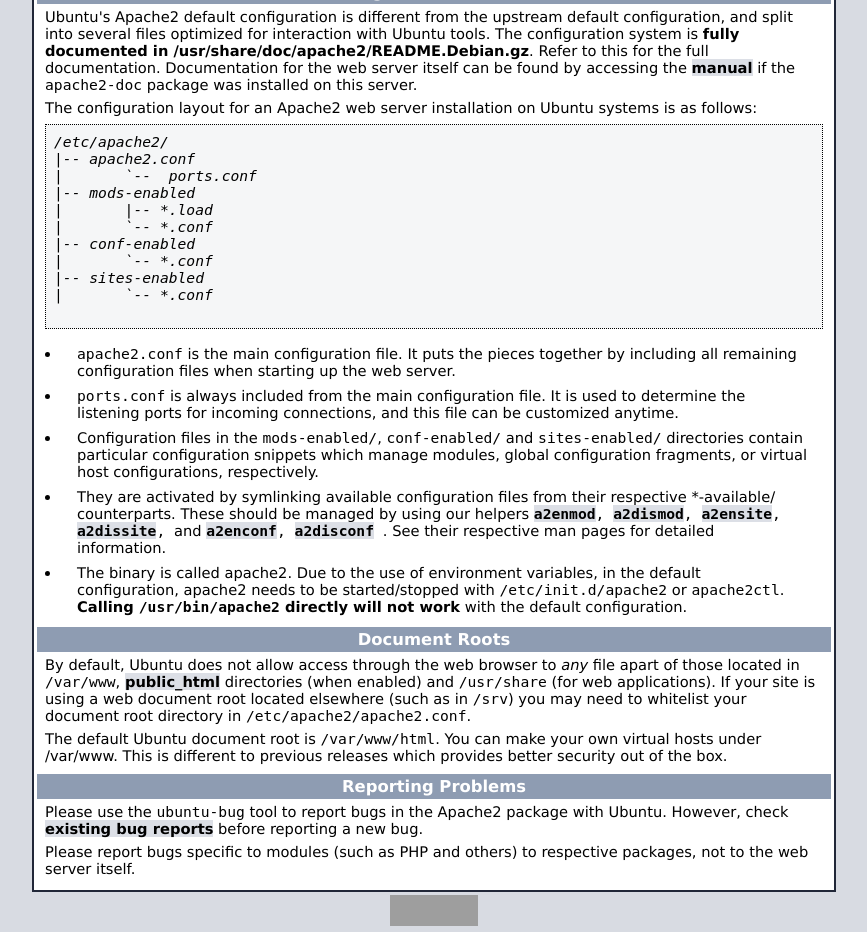
After one commit to qwertxzy/php-cms, a PHP site: page /index.html in a window 1280 px wide. The commit adds this page. Shown: the part 312-1244 px from the top of the page, without its empty margins (206-1073 px from the left). Run offline with PHP 8.4, Linux system fonts and the light colour scheme; grey boxes are pictures that could not be loaded.

Commit message:
Did stuff

```diff
--- a/create.php
+++ b/create.php
@@ -7,7 +7,7 @@
 	<body>
 		<?php
 			$posts = json_decode(file_get_contents('./data.json'), true);
-			$array = array('title' => $_POST['title'], 'content' => $_POST['content']);
+			$array = array('title' => $_POST['title'], 'content' => $_POST['content']), 'date' => date('jS \of F - Y'));
 			$posts['posts'][count($posts['posts'])] = $array;
 			$json_output = json_encode($posts);
 			$json_file = fopen('data.json', 'w');
--- a/data.json
+++ b/data.json
@@ -1 +1,5 @@
-{"posts":[{"title":"This is a sample post","content":"<p>This is a sample content with a picture<\/p>\r\n\r\n<p>&nbsp;<\/p>\r\n\r\n<p><img alt=\"faggot\" src=\"http:\/\/i.imgur.com\/MFG3BXm.png\" \/><\/p>\r\n"},{"title":"another post","content":"<p>yaay<\/p>\r\n"},{"title":"adawdaw","content":"<p>aagsegsyeg<\/p>\r\n"}]}
+{"posts":[
+{"title":"test","content":"<p>this si a date test ayy<\/p>\r\n","date":"13th of September - 2015"},
+{"title":"test","content":"<p>this si a date test ayy<\/p>\r\n","date":"13th of September - 2015"},
+{"title":"test","content":"<p>this si a date test ayy<\/p>\r\n","date":"13th of September - 2015"}
+]}
--- /dev/null
+++ b/index.html
@@ -0,0 +1,377 @@
+
+<!DOCTYPE html PUBLIC "-//W3C//DTD XHTML 1.0 Transitional//EN" "http://www.w3.org/TR/xhtml1/DTD/xhtml1-transitional.dtd">
+<html xmlns="http://www.w3.org/1999/xhtml">
+  <!--
+    Modified from the Debian original for Ubuntu
+    Last updated: 2014-03-19
+    See: https://launchpad.net/bugs/1288690
+  -->
+  <head>
+    <meta http-equiv="Content-Type" content="text/html; charset=UTF-8" />
+    <title>Apache2 Ubuntu Default Page: It works</title>
+    <style type="text/css" media="screen">
+  * {
+    margin: 0px 0px 0px 0px;
+    padding: 0px 0px 0px 0px;
+  }
+
+  body, html {
+    padding: 3px 3px 3px 3px;
+
+    background-color: #D8DBE2;
+
+    font-family: Verdana, sans-serif;
+    font-size: 11pt;
+    text-align: center;
+  }
+
+  div.main_page {
+    position: relative;
+    display: table;
+
+    width: 800px;
+
+    margin-bottom: 3px;
+    margin-left: auto;
+    margin-right: auto;
+    padding: 0px 0px 0px 0px;
+
+    border-width: 2px;
+    border-color: #212738;
+    border-style: solid;
+
+    background-color: #FFFFFF;
+
+    text-align: center;
+  }
+
+  div.page_header {
+    height: 99px;
+    width: 100%;
+
+    background-color: #F5F6F7;
+  }
+
+  div.page_header span {
+    margin: 15px 0px 0px 50px;
+
+    font-size: 180%;
+    font-weight: bold;
+  }
+
+  div.page_header img {
+    margin: 3px 0px 0px 40px;
+
+    border: 0px 0px 0px;
+  }
+
+  div.table_of_contents {
+    clear: left;
+
+    min-width: 200px;
+
+    margin: 3px 3px 3px 3px;
+
+    background-color: #FFFFFF;
+
+    text-align: left;
+  }
+
+  div.table_of_contents_item {
+    clear: left;
+
+    width: 100%;
+
+    margin: 4px 0px 0px 0px;
+
+    background-color: #FFFFFF;
+
+    color: #000000;
+    text-align: left;
+  }
+
+  div.table_of_contents_item a {
+    margin: 6px 0px 0px 6px;
+  }
+
+  div.content_section {
+    margin: 3px 3px 3px 3px;
+
+    background-color: #FFFFFF;
+
+    text-align: left;
+  }
+
+  div.content_section_text {
+    padding: 4px 8px 4px 8px;
+
+    color: #000000;
+    font-size: 100%;
+  }
+
+  div.content_section_text pre {
+    margin: 8px 0px 8px 0px;
+    padding: 8px 8px 8px 8px;
+
+    border-width: 1px;
+    border-style: dotted;
+    border-color: #000000;
+
+    background-color: #F5F6F7;
+
+    font-style: italic;
+  }
+
+  div.content_section_text p {
+    margin-bottom: 6px;
+  }
+
+  div.content_section_text ul, div.content_section_text li {
+    padding: 4px 8px 4px 16px;
+  }
+
+  div.section_header {
+    padding: 3px 6px 3px 6px;
+
+    background-color: #8E9CB2;
+
+    color: #FFFFFF;
+    font-weight: bold;
+    font-size: 112%;
+    text-align: center;
+  }
+
+  div.section_header_red {
+    background-color: #CD214F;
+  }
+
+  div.section_header_grey {
+    background-color: #9F9386;
+  }
+
+  .floating_element {
+    position: relative;
+    float: left;
+  }
+
+  div.table_of_contents_item a,
+  div.content_section_text a {
+    text-decoration: none;
+    font-weight: bold;
+  }
+
+  div.table_of_contents_item a:link,
+  div.table_of_contents_item a:visited,
+  div.table_of_contents_item a:active {
+    color: #000000;
+  }
+
+  div.table_of_contents_item a:hover {
+    background-color: #000000;
+
+    color: #FFFFFF;
+  }
+
+  div.content_section_text a:link,
+  div.content_section_text a:visited,
+   div.content_section_text a:active {
+    background-color: #DCDFE6;
+
+    color: #000000;
+  }
+
+  div.content_section_text a:hover {
+    background-color: #000000;
+
+    color: #DCDFE6;
+  }
+
+  div.validator {
+  }
+    </style>
+  </head>
+  <body>
+    <div class="main_page">
+      <div class="page_header floating_element">
+        <img src="/icons/ubuntu-logo.png" alt="Ubuntu Logo" class="floating_element"/>
+        <span class="floating_element">
+          Apache2 Ubuntu Default Page
+        </span>
+      </div>
+<!--      <div class="table_of_contents floating_element">
+        <div class="section_header section_header_grey">
+          TABLE OF CONTENTS
+        </div>
+        <div class="table_of_contents_item floating_element">
+          <a href="#about">About</a>
+        </div>
+        <div class="table_of_contents_item floating_element">
+          <a href="#changes">Changes</a>
+        </div>
+        <div class="table_of_contents_item floating_element">
+          <a href="#scope">Scope</a>
+        </div>
+        <div class="table_of_contents_item floating_element">
+          <a href="#files">Config files</a>
+        </div>
+      </div>
+-->
+      <div class="content_section floating_element">
+
+
+        <div class="section_header section_header_red">
+          <div id="about"></div>
+          It works!
+        </div>
+        <div class="content_section_text">
+          <p>
+                This is the default welcome page used to test the correct
+                operation of the Apache2 server after installation on Ubuntu systems.
+                It is based on the equivalent page on Debian, from which the Ubuntu Apache
+                packaging is derived.
+                If you can read this page, it means that the Apache HTTP server installed at
+                this site is working properly. You should <b>replace this file</b> (located at
+                <tt>/var/www/html/index.html</tt>) before continuing to operate your HTTP server.
+          </p>
+
+
+          <p>
+                If you are a normal user of this web site and don't know what this page is
+                about, this probably means that the site is currently unavailable due to
+                maintenance.
+                If the problem persists, please contact the site's administrator.
+          </p>
+
+        </div>
+        <div class="section_header">
+          <div id="changes"></div>
+                Configuration Overview
+        </div>
+        <div class="content_section_text">
+          <p>
+                Ubuntu's Apache2 default configuration is different from the
+                upstream default configuration, and split into several files optimized for
+                interaction with Ubuntu tools. The configuration system is
+                <b>fully documented in
+                /usr/share/doc/apache2/README.Debian.gz</b>. Refer to this for the full
+                documentation. Documentation for the web server itself can be
+                found by accessing the <a href="/manual">manual</a> if the <tt>apache2-doc</tt>
+                package was installed on this server.
+
+          </p>
+          <p>
+                The configuration layout for an Apache2 web server installation on Ubuntu systems is as follows:
+          </p>
+          <pre>
+/etc/apache2/
+|-- apache2.conf
+|       `--  ports.conf
+|-- mods-enabled
+|       |-- *.load
+|       `-- *.conf
+|-- conf-enabled
+|       `-- *.conf
+|-- sites-enabled
+|       `-- *.conf
+          </pre>
+          <ul>
+                        <li>
+                           <tt>apache2.conf</tt> is the main configuration
+                           file. It puts the pieces together by including all remaining configuration
+                           files when starting up the web server.
+                        </li>
+
+                        <li>
+                           <tt>ports.conf</tt> is always included from the
+                           main configuration file. It is used to determine the listening ports for
+                           incoming connections, and this file can be customized anytime.
+                        </li>
+
+                        <li>
+                           Configuration files in the <tt>mods-enabled/</tt>,
+                           <tt>conf-enabled/</tt> and <tt>sites-enabled/</tt> directories contain
+                           particular configuration snippets which manage modules, global configuration
+                           fragments, or virtual host configurations, respectively.
+                        </li>
+
+                        <li>
+                           They are activated by symlinking available
+                           configuration files from their respective
+                           *-available/ counterparts. These should be managed
+                           by using our helpers
+                           <tt>
+                                <a href="http://manpages.debian.org/cgi-bin/man.cgi?query=a2enmod">a2enmod</a>,
+                                <a href="http://manpages.debian.org/cgi-bin/man.cgi?query=a2dismod">a2dismod</a>,
+                           </tt>
+                           <tt>
+                                <a href="http://manpages.debian.org/cgi-bin/man.cgi?query=a2ensite">a2ensite</a>,
+                                <a href="http://manpages.debian.org/cgi-bin/man.cgi?query=a2dissite">a2dissite</a>,
+                            </tt>
+                                and
+                           <tt>
+                                <a href="http://manpages.debian.org/cgi-bin/man.cgi?query=a2enconf">a2enconf</a>,
+                                <a href="http://manpages.debian.org/cgi-bin/man.cgi?query=a2disconf">a2disconf</a>
+                           </tt>. See their respective man pages for detailed information.
+                        </li>
+
+                        <li>
+                           The binary is called apache2. Due to the use of
+                           environment variables, in the default configuration, apache2 needs to be
+                           started/stopped with <tt>/etc/init.d/apache2</tt> or <tt>apache2ctl</tt>.
+                           <b>Calling <tt>/usr/bin/apache2</tt> directly will not work</b> with the
+                           default configuration.
+                        </li>
+          </ul>
+        </div>
+
+        <div class="section_header">
+            <div id="docroot"></div>
+                Document Roots
+        </div>
+
+        <div class="content_section_text">
+            <p>
+                By default, Ubuntu does not allow access through the web browser to
+                <em>any</em> file apart of those located in <tt>/var/www</tt>,
+                <a href="http://httpd.apache.org/docs/2.4/mod/mod_userdir.html">public_html</a>
+                directories (when enabled) and <tt>/usr/share</tt> (for web
+                applications). If your site is using a web document root
+                located elsewhere (such as in <tt>/srv</tt>) you may need to whitelist your
+                document root directory in <tt>/etc/apache2/apache2.conf</tt>.
+            </p>
+            <p>
+                The default Ubuntu document root is <tt>/var/www/html</tt>. You
+                can make your own virtual hosts under /var/www. This is different
+                to previous releases which provides better security out of the box.
+            </p>
+        </div>
+
+        <div class="section_header">
+          <div id="bugs"></div>
+                Reporting Problems
+        </div>
+        <div class="content_section_text">
+          <p>
+                Please use the <tt>ubuntu-bug</tt> tool to report bugs in the
+                Apache2 package with Ubuntu. However, check <a
+                href="https://bugs.launchpad.net/ubuntu/+source/apache2">existing
+                bug reports</a> before reporting a new bug.
+          </p>
+          <p>
+                Please report bugs specific to modules (such as PHP and others)
+                to respective packages, not to the web server itself.
+          </p>
+        </div>
+
+
+
+
+      </div>
+    </div>
+    <div class="validator">
+    <p>
+      <a href="http://validator.w3.org/check?uri=referer"><img src="http://www.w3.org/Icons/valid-xhtml10" alt="Valid XHTML 1.0 Transitional" height="31" width="88" /></a>
+    </p>
+    </div>
+  </body>
+</html>
```
Also changed, not shown: index.php (+21 -8 lines), style.css (added, +118 -0 lines), images/bg.jpg (added), images/pp.png (added).
